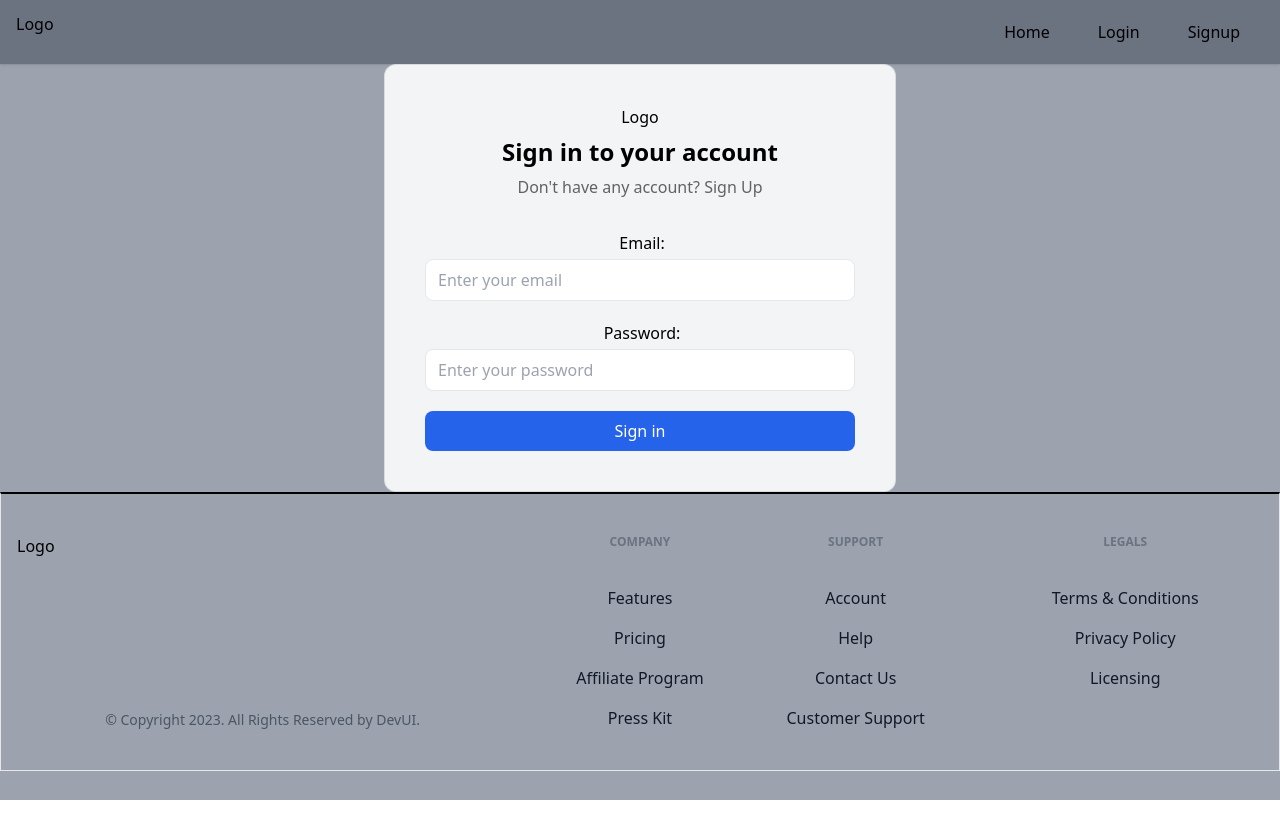
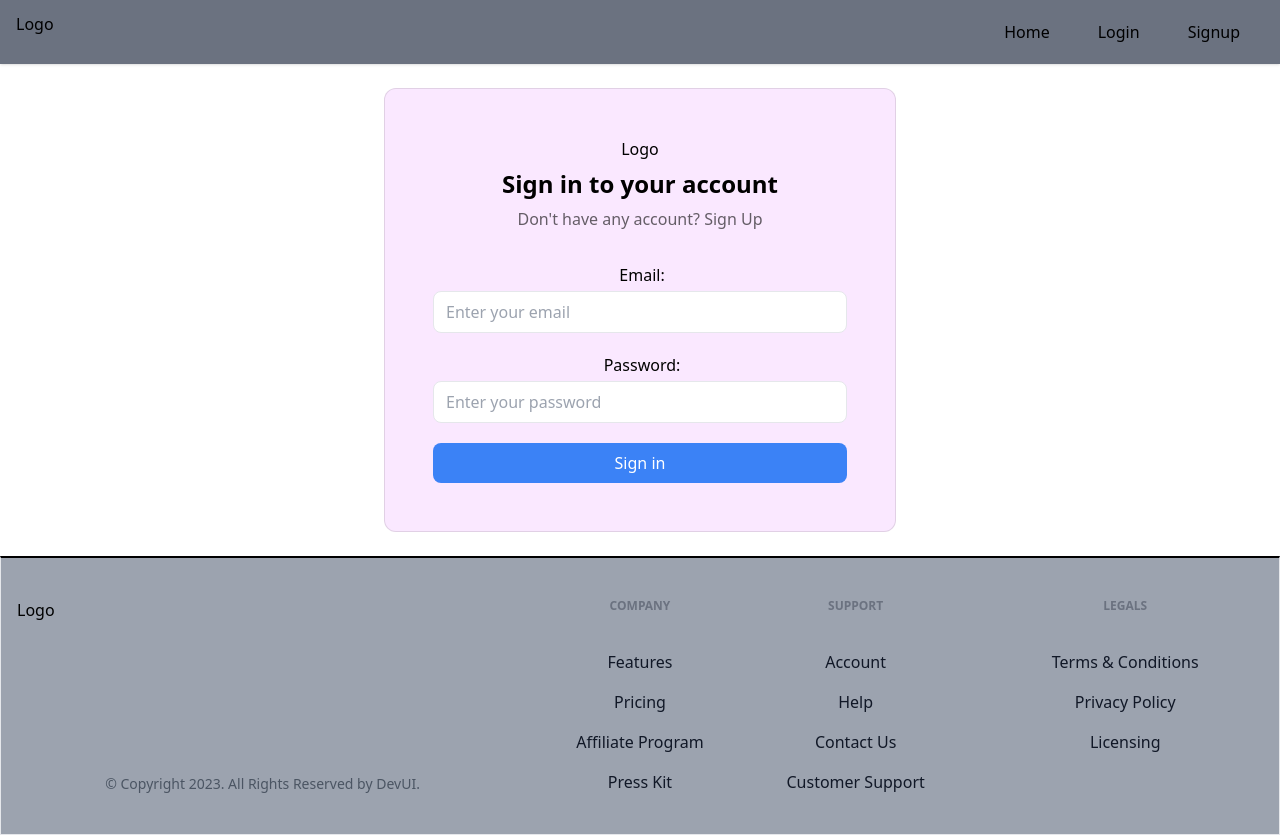
Before and after one commit to meghabathla/Blog-post, a React (Vite) app: page /login in a window 1280 px wide. Before the commit the page ends 800 px from the top, so only its background shows below. Built offline with nearby package versions, Linux system fonts and the light colour scheme; no server answers.

Commit message:
mande changes in UI

```diff
--- a/src/App.jsx
+++ b/src/App.jsx
@@ -25,7 +25,7 @@ function App() {
   }, []);
 
   return !loading ? (
-    <div className="min-h-screen flex flex-wrap content-between bg-gray-400">
+    <div className="min-h-screen flex flex-wrap content-between bg-fuchsia-0">
       <div className="w-full block">
         <Header />
         <main>
--- a/src/component/Button.jsx
+++ b/src/component/Button.jsx
@@ -3,7 +3,7 @@ import React from "react";
 function Button({
   children,
   type = "button",
-  bgColor = "bg-blue-600",
+  bgColor = "bg-blue-500",
   textColor = "text-white",
   className = "",
   ...props
--- a/src/component/Login.jsx
+++ b/src/component/Login.jsx
@@ -33,7 +33,7 @@ function Login() {
   return (
     <div className="flex items-center justify-center w-full">
       <div
-        className={`mx-auto w-full max-w-lg bg-gray-100 rounded-xl p-10 border border-black/10`}
+        className={`mx-auto w-full max-w-lg bg-fuchsia-100 rounded-xl p-12 m-6 border border-black/10`}
       >
         <div className="mb-2 flex justify-center">
           <span className="inline-block w-full max-w-[100px]">
```
